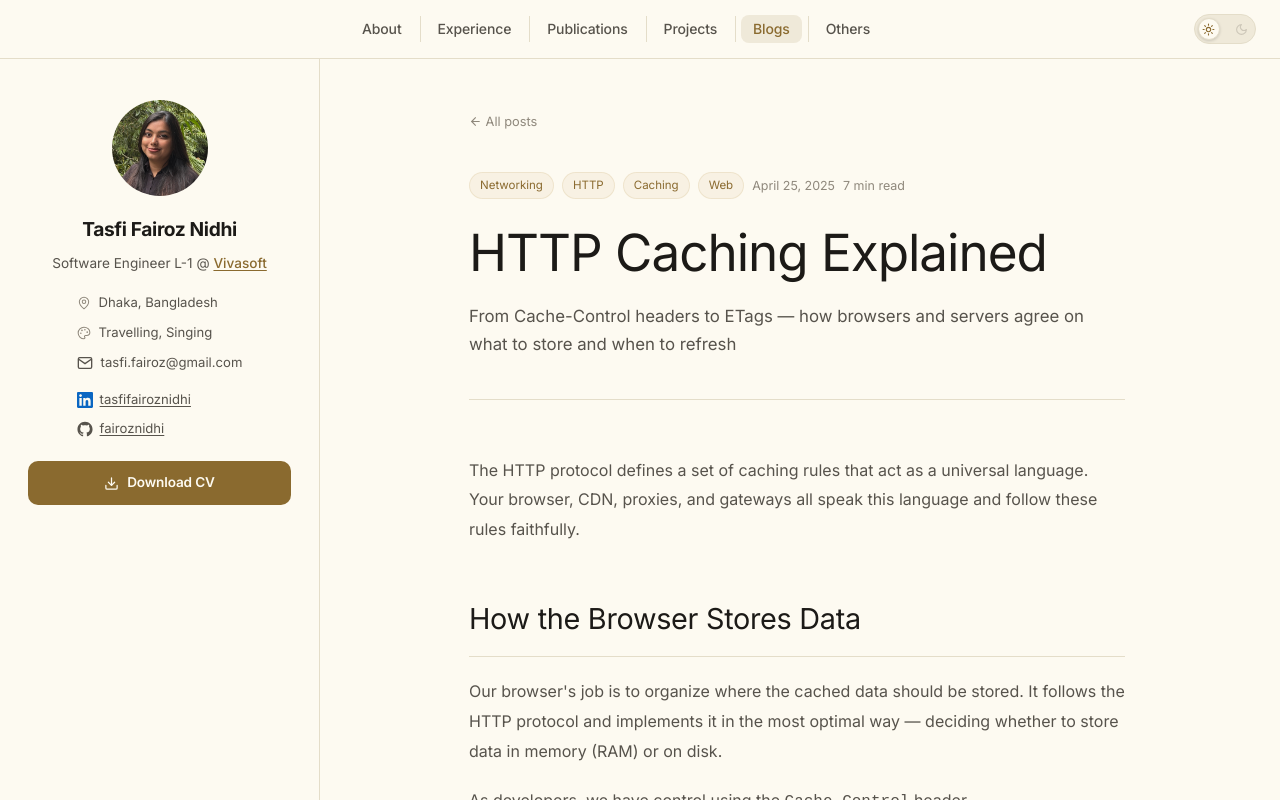
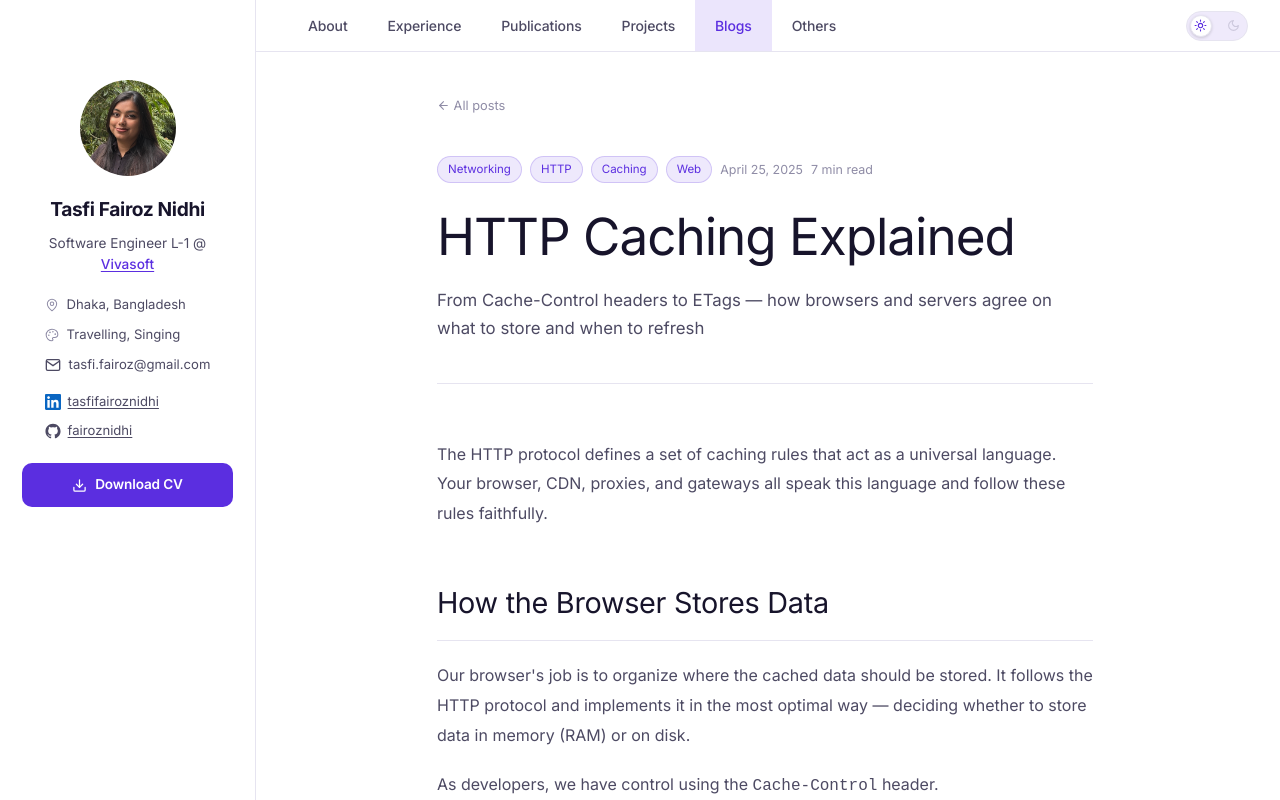
Before and after one commit to fairoznidhi/portfolio, a React (Vite) app: page /blog/http-cache in a window 1280 px wide. Shown: the top 800 px of the page. Built offline with nearby package versions, Linux system fonts and the light colour scheme.

Commit message:
changed the theme

```diff
--- a/src/App.jsx
+++ b/src/App.jsx
@@ -32,9 +32,9 @@ export default function App() {
               <Route path="*" element={<NotFound />} />
             </Routes>
           </main>
+          <SiteFooter />
         </div>
       </div>
-      <SiteFooter />
     </BrowserRouter>
   );
 }
--- a/src/components/Navbar.jsx
+++ b/src/components/Navbar.jsx
@@ -1,6 +1,7 @@
 import { useState, useEffect } from "react";
 import { Link, useLocation } from "react-router-dom";
 import { Sun, Moon } from "lucide-react";
+import { cn } from "@/lib/utils";
 import { useTheme } from "../hooks/useTheme";
 import styles from "./Navbar.module.css";
 
@@ -33,19 +34,24 @@ export default function Navbar() {
   return (
     <nav className={`${styles.nav} ${scrolled ? styles.scrolled : ""}`}>
       <div className={styles.inner}>
-        <div className={styles.segments}>
+        <div className="flex h-full items-stretch divide-x divide-[var(--border)] border-x border-[var(--border)]">
           {navLinks.map((l) => (
             <Link
               key={l.to}
               to={l.to}
-              className={`${styles.segment} ${isActive(l.to) ? styles.active : ""}`}
+              className={cn(
+                "flex items-center px-5 text-sm font-medium tracking-[-0.01em] transition-colors",
+                isActive(l.to)
+                  ? "bg-[color-mix(in_srgb,var(--accent)_12%,transparent)] text-[var(--accent)]"
+                  : "text-[var(--text2)] hover:text-[var(--text)]",
+              )}
               onClick={() => {
                 if (location.pathname === l.to) {
                   window.scrollTo({ top: 0, behavior: "smooth" });
                 }
               }}
             >
-              <span>{l.label}</span>
+              {l.label}
             </Link>
           ))}
         </div>
--- a/src/components/Navbar.module.css
+++ b/src/components/Navbar.module.css
@@ -1,87 +1,36 @@
 .nav {
   position: fixed;
   top: 0;
-  left: 0;
+  left: max(256px, calc(50% - 720px + 256px)); /* right edge of the fixed rail */
   right: 0;
   z-index: 100;
-  padding: 10px 0;
+  height: var(--nav-h);
   background: var(--bg);
   border-bottom: 1px solid var(--border);
-  transition:
-    padding 0.3s ease,
-    background 0.3s ease;
+  transition: box-shadow 0.3s ease;
 }
 
 .scrolled {
-  padding: 6px 0;
   box-shadow: 0 1px 8px rgba(0, 0, 0, 0.06);
 }
 
 .inner {
-  max-width: 1440px;
-  margin: 0 auto;
-  padding: 0 24px 0 344px; /* 320px sidebar + 24px gutter */
+  height: 100%;
+  max-width: 1184px; /* 1440 − 256 rail */
+  margin-right: auto;
+  padding: 0 32px;
   display: flex;
-  align-items: center;
+  align-items: stretch;
   justify-content: space-between;
   gap: 40px;
 }
 
 @media (max-width: 980px) {
-  .inner { padding: 0 24px; }
+  .nav { left: 0; }
 }
 
-/* SEGMENTED NAV */
-.segments {
-  display: flex;
-  align-items: center;
-}
-
-.segment {
-  position: relative;
-  display: flex;
-  align-items: center;
-  justify-content: center;
-  padding: 8px 18px;
-  font-size: 0.875rem;
-  font-weight: 500;
-  color: var(--text2);
-  letter-spacing: -0.01em;
-  transition: color 0.18s ease;
-}
-
-/* full-height divider between cells */
-.segment + .segment::before {
-  content: "";
-  position: absolute;
-  left: 0;
-  top: 6px;
-  bottom: 6px;
-  width: 1px;
-  background: var(--border);
-}
-
-.segment:hover {
-  color: var(--text);
-}
-
-.segment > span {
-  position: relative;
-  z-index: 1;
-}
-
-/* active pill sits inside the cell, clear of dividers */
-.active {
-  color: var(--accent);
-}
-
-.active::after {
-  content: "";
-  position: absolute;
-  inset: 5px 6px;
-  background: color-mix(in srgb, var(--accent) 12%, transparent);
-  border-radius: 8px;
-  z-index: 0;
+@media (max-width: 480px) {
+  .inner { padding: 0 20px; }
 }
 
 /* THEME TOGGLE — sliding pill */
--- a/src/components/PageShell.jsx
+++ b/src/components/PageShell.jsx
@@ -10,7 +10,7 @@ export default function PageShell({ title, subtitle, children }) {
 
   return (
     <div ref={ref} className={homeStyles.page}>
-      <div className="mx-auto max-w-[1100px] px-8 max-[480px]:px-5">
+      <div className="mr-auto max-w-[1184px] px-8 max-[480px]:px-5">
         {(title || subtitle) && (
           <header className="mb-10 max-[480px]:mb-8">
             {title && (
--- a/src/components/Sidebar.module.css
+++ b/src/components/Sidebar.module.css
@@ -1,15 +1,17 @@
 .rail {
-  flex-shrink: 0;
-  width: 320px;
-  align-self: stretch;
-  padding: calc(var(--nav-h) + 28px) 28px 28px;
+  position: fixed;
+  top: 0;
+  bottom: 0;
+  left: max(0px, calc(50% - 720px)); /* left edge of the 1440px centered container */
+  width: 256px;
+  padding: calc(var(--nav-h) + 28px) 22px 28px;
   border-right: 1px solid var(--border);
-  z-index: 90;
+  background: var(--bg);
+  overflow-y: auto;
+  z-index: 110;
 }
 
 .inner {
-  position: sticky;
-  top: calc(var(--nav-h) + 32px);
   display: flex;
   flex-direction: column;
   align-items: center;
@@ -150,12 +152,13 @@
     position: static;
     width: 100%;
     height: auto;
+    inset: auto;
+    overflow: visible;
     padding: 80px 24px 24px;
     border-right: none;
     border-bottom: 1px solid var(--border);
   }
   .inner {
-    position: static;
     max-width: 380px;
     margin: 0 auto;
   }
--- a/src/index.css
+++ b/src/index.css
@@ -5,77 +5,95 @@
 *, *::before, *::after { box-sizing: border-box; margin: 0; padding: 0; }
 
 :root {
-  /* Light theme (default) — legacy hex tokens (CSS Modules) */
-  --bg: #fdfaf1;
-  --bg2: #f7f2e6;
-  --bg3: #efe9d9;
-  --border: #e4ddc9;
-  --text: #1c1a17;
-  --text2: #57534c;
-  --text3: #8f887c;
-  --accent: #8a6a2f;
-  --accent2: #ab8748;
-  --green: #15803d;
+  /* ===== THEME 04 — VIOLET GLOSS (LIVE) ===== */
+  /* Core Legacy Hex Tokens (CSS Modules) */
+  --bg: #ffffff;
+  --bg2: #f6f5fd;
+  --bg3: #efeafb;
+  --border: #e6e4f0;
+  --text: #17142b;
+  --text2: #4d4a63;
+  --text3: #8f8ca6;
+  --accent: #5b2ee0;
+  --accent2: #9d7bf5;
+  --accent2-ink: #ffffff;
+  --accent2-soft: rgb(var(--accent2-rgb) / 0.18);
+  --grad-accent: linear-gradient(180deg, #7a53ee 0%, #5b2ee0 100%);
+  --shadow-card: 0 12px 32px rgb(var(--dark-rgb) / 0.08),
+    inset 0 1px 0 rgb(255 255 255 / 0.6);
+  --green: #16a34a;
+
+  /* RGB channels for opacity compositing — keep in sync with the hexes */
+  --accent-rgb: 91 46 224;
+  --green-rgb: 22 163 74;
+  --accent2-rgb: 157 123 245;
+  --dark-rgb: 23 20 43;
+
   --font-serif: 'Inter', system-ui, sans-serif;
   --font-sans: 'Inter', system-ui, sans-serif;
   --font-mono: 'Inter', system-ui, sans-serif;
 
-  /* shadcn/ui HSL tokens (Tailwind) — prefixed to avoid colliding with legacy hex tokens */
-  --sc-background: 43 63% 97%;
-  --sc-foreground: 30 12% 10%;
-  --sc-card: 41 47% 93%;
-  --sc-card-foreground: 30 12% 10%;
-  --sc-popover: 43 63% 97%;
-  --sc-popover-foreground: 30 12% 10%;
-  --sc-primary: 36 49% 36%;
-  --sc-primary-foreground: 43 63% 97%;
-  --sc-secondary: 42 38% 89%;
-  --sc-secondary-foreground: 30 12% 10%;
-  --sc-muted: 42 38% 89%;
-  --sc-muted-foreground: 36 7% 40%;
-  --sc-accent: 41 47% 91%;
-  --sc-accent-foreground: 36 49% 30%;
-  --sc-destructive: 0 72% 45%;
-  --sc-destructive-foreground: 43 63% 97%;
-  --sc-border: 44 38% 84%;
-  --sc-input: 44 38% 84%;
-  --sc-ring: 36 49% 36%;
+  /* shadcn/ui HSL tokens (Tailwind) */
+  --sc-background: 0 0% 100%;
+  --sc-foreground: 248 37% 12%;
+  --sc-card: 252 60% 98%;
+  --sc-card-foreground: 248 37% 12%;
+  --sc-popover: 0 0% 100%;
+  --sc-popover-foreground: 248 37% 12%;
+  --sc-primary: 255 74% 53%;
+  --sc-primary-foreground: 0 0% 100%;
+  --sc-secondary: 257 86% 72%;
+  --sc-secondary-foreground: 0 0% 100%;
+  --sc-muted: 254 55% 90%;
+  --sc-muted-foreground: 247 14% 34%;
+  --sc-accent: 255 74% 53%;
+  --sc-accent-foreground: 0 0% 100%;
+  --sc-destructive: 0 84% 60%;
+  --sc-destructive-foreground: 0 0% 100%;
+  --sc-border: 229 30% 89%;
+  --sc-input: 229 30% 89%;
+  --sc-ring: 255 74% 53%;
   --radius: 0.6rem;
 }
 
 :root[data-theme='dark'] {
-  --sc-background: 0 0% 5%;
-  --sc-foreground: 38 25% 89%;
-  --sc-card: 0 0% 8%;
-  --sc-card-foreground: 38 25% 89%;
-  --sc-popover: 0 0% 8%;
-  --sc-popover-foreground: 38 25% 89%;
-  --sc-primary: 36 46% 61%;
-  --sc-primary-foreground: 0 0% 5%;
-  --sc-secondary: 0 0% 10%;
-  --sc-secondary-foreground: 38 25% 89%;
-  --sc-muted: 0 0% 10%;
-  --sc-muted-foreground: 36 8% 55%;
-  --sc-accent: 0 0% 12%;
-  --sc-accent-foreground: 36 46% 70%;
+  --bg: #100c1f;
+  --bg2: #171230;
+  --bg3: #201a40;
+  --border: #2c2454;
+  --text: #f0eff8;
+  --text2: #a09cba;
+  --text3: #6f6a8e;
+  --accent: #9d7bf5;
+  --accent2: #c4b5fd;
+  --accent2-ink: #100c1f;
+  --grad-accent: linear-gradient(180deg, #b198f8 0%, #8b66f3 100%);
+  --shadow-card: 0 12px 32px rgb(0 0 0 / 0.4),
+    inset 0 1px 0 rgb(255 255 255 / 0.06);
+  --green: #4ade80;
+  --accent-rgb: 157 123 245;
+  --green-rgb: 74 222 128;
+  --accent2-rgb: 196 181 253;
+
+  --sc-background: 253 44% 8%;
+  --sc-foreground: 247 39% 95%;
+  --sc-card: 250 45% 13%;
+  --sc-card-foreground: 247 39% 95%;
+  --sc-popover: 250 45% 13%;
+  --sc-popover-foreground: 247 39% 95%;
+  --sc-primary: 257 86% 72%;
+  --sc-primary-foreground: 253 44% 8%;
+  --sc-secondary: 253 95% 85%;
+  --sc-secondary-foreground: 253 44% 8%;
+  --sc-muted: 250 42% 18%;
+  --sc-muted-foreground: 248 18% 67%;
+  --sc-accent: 257 86% 72%;
+  --sc-accent-foreground: 253 44% 8%;
   --sc-destructive: 0 62% 50%;
-  --sc-destructive-foreground: 38 25% 89%;
-  --sc-border: 0 0% 16%;
-  --sc-input: 0 0% 16%;
-  --sc-ring: 36 46% 61%;
-}
-
-:root[data-theme='dark'] {
-  --bg: #0d0d0d;
-  --bg2: #141414;
-  --bg3: #1a1a1a;
-  --border: #2a2a2a;
-  --text: #e8e4dc;
-  --text2: #8a8580;
-  --text3: #5a5550;
-  --accent: #c8a96e;
-  --accent2: #e8c87a;
-  --green: #4ade80;
+  --sc-destructive-foreground: 247 39% 95%;
+  --sc-border: 250 40% 24%;
+  --sc-input: 250 40% 24%;
+  --sc-ring: 257 86% 72%;
 }
 
 html {
@@ -85,7 +103,7 @@ html {
   overflow-y: scroll;
 }
 
-:root { --nav-h: 68px; }
+:root { --nav-h: 52px; }
 
 body {
   background: var(--bg);
@@ -97,6 +115,7 @@ body {
   display: flex;
   flex-direction: column;
   min-height: 100vh;
+  overflow-x: clip;
 }
 
 a { color: inherit; text-decoration: none; }
@@ -121,22 +140,25 @@ h1, h2, h3, h4 {
 
 .shell {
   flex: 1;
-  display: flex;
   width: 100%;
   max-width: 1440px;
   margin: 0 auto;
+  display: flex;
+  /* the fixed rail is positioned against this container via left: calc(...) */
+  position: relative;
 }
 
 .layout {
   flex: 1;
   min-width: 0;
+  margin-left: 256px; /* fixed sidebar width */
   display: flex;
   flex-direction: column;
 }
 
 .content {
   flex: 1;
-  padding-top: var(--nav-h); /* fixed navbar height */
+  padding-top: var(--nav-h);
 }
 
 @media (max-width: 980px) {
--- a/src/pages/Blog.module.css
+++ b/src/pages/Blog.module.css
@@ -106,8 +106,8 @@
   font-size: 0.72rem;
   font-family: var(--font-mono);
   color: var(--accent);
-  background: rgba(200, 169, 110, 0.1);
-  border: 1px solid rgba(200, 169, 110, 0.2);
+  background: rgb(var(--accent-rgb) / 0.1);
+  border: 1px solid rgb(var(--accent-rgb) / 0.2);
   padding: 3px 10px;
   border-radius: 100px;
 }
--- a/src/pages/BlogPost.module.css
+++ b/src/pages/BlogPost.module.css
@@ -30,8 +30,8 @@
   font-size: 0.72rem;
   font-family: var(--font-mono);
   color: var(--accent);
-  background: rgba(200, 169, 110, 0.1);
-  border: 1px solid rgba(200, 169, 110, 0.2);
+  background: rgb(var(--accent-rgb) / 0.1);
+  border: 1px solid rgb(var(--accent-rgb) / 0.2);
   padding: 3px 10px;
   border-radius: 100px;
 }
--- a/src/pages/Projects.jsx
+++ b/src/pages/Projects.jsx
@@ -1,5 +1,6 @@
 import { ArrowUpRight } from 'lucide-react';
 import PageShell from '../components/PageShell';
+import { Card } from '@/components/ui/card';
 import { projects } from '../data/portfolio';
 import styles from './Projects.module.css';
 
@@ -11,7 +12,7 @@ export default function Projects() {
     >
       <div className={styles.grid}>
         {projects.map((proj, i) => (
-          <div key={i} className={styles.card}>
+          <Card key={i} className="p-8 transition-transform duration-300 hover:-translate-y-1">
             <div className={styles.cardTop}>
               <div className={styles.status}>
                 <span className={proj.status === 'Live' ? styles.statusLive : styles.statusOther} />
@@ -35,7 +36,7 @@ export default function Projects() {
             <div className={styles.tags}>
               {proj.tags.map(t => <span key={t} className={styles.tag}>{t}</span>)}
             </div>
-          </div>
+          </Card>
         ))}
       </div>
     </PageShell>
--- a/src/pages/Projects.module.css
+++ b/src/pages/Projects.module.css
@@ -98,10 +98,10 @@
 @keyframes pulse {
   0%,
   100% {
-    box-shadow: 0 0 0 0 rgba(74, 222, 128, 0.4);
+    box-shadow: 0 0 0 0 rgb(var(--green-rgb) / 0.4);
   }
   50% {
-    box-shadow: 0 0 0 4px rgba(74, 222, 128, 0);
+    box-shadow: 0 0 0 4px rgb(var(--green-rgb) / 0);
   }
 }
 
```
Also changed, not shown: src/components/ui/card.jsx (added, +51 -0 lines), src/pages/Home.module.css (+27 -11 lines).
